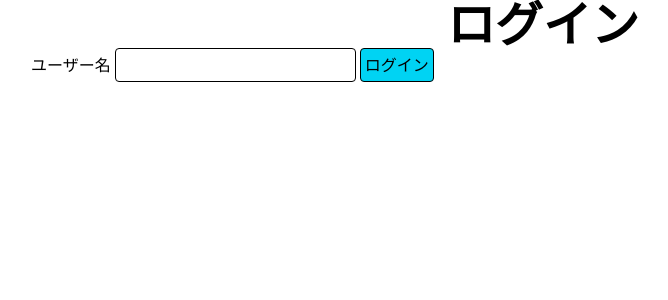
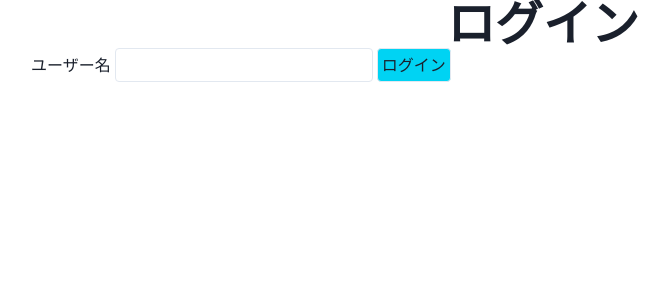
Before and after one commit to komishin/react-practice, a React app: page / in a window 1280 px wide. Shown: the top 300 px of the page, without its empty margins (97-765 px from the left). Built offline with nearby package versions, Linux system fonts and the light colour scheme.

Commit message:
ChakraProviderの導入

```diff
--- a/package.json
+++ b/package.json
@@ -44,7 +44,11 @@
     "webpack-dev-server": "5.2.3"
   },
   "dependencies": {
+    "@chakra-ui/react": "2.10.9",
+    "@emotion/react": "11.14.0",
+    "@emotion/styled": "11.14.1",
     "@tailwindcss/postcss": "^4.1.18",
+    "framer-motion": "12.34.0",
     "react": "19.2.4",
     "react-dom": "19.2.4"
   }
--- a/src/js/index.tsx
+++ b/src/js/index.tsx
@@ -3,32 +3,13 @@ import { createRoot } from 'react-dom/client'
 import '../css/main.css'
 import { App } from './App'
 import { AuthProvider } from './contexts/AuthContext'
-
-// document.body.innerHTML = '<div id="app"></div>'
-
-// const todoItem = "掃除と洗濯"
-// // const element = <h1 className='hello'>Hello, World</h1>
-
-// const handleClick = () => {
-//     alert("ボタンがクリックされました")
-// }
-
-// const element = (
-//   <div>
-//     <h1>Hello, World</h1>
-//     <p>Reactの学習をしていきましょう&#xff01;</p>
-//     <p>{todoItem}</p>
-//     <button onClick={handleClick}>ボタン</button>
-//   </div>
-// )
-
-// const element = <h1>Task: {todoItem}</h1>
-
-// ReactDOM.render(<TodoItem task="掃除" deadline="明日まで"/>, document.getElementById('root'))
+import { ChakraProvider } from '@chakra-ui/react'
 
 const root = createRoot(document.getElementById('app')!)
 root.render(
-  <AuthProvider>
-    <App />
-  </AuthProvider>
+  <ChakraProvider>
+    <AuthProvider>
+      <App />
+    </AuthProvider>
+  </ChakraProvider>
 )
--- a/tsconfig.json
+++ b/tsconfig.json
@@ -1,8 +1,8 @@
 {
   "compilerOptions": {
     "target": "ES6",
-    "module": "ESNext",
-    "moduleResolution": "node",
+    "module": "nodeNext",
+    "moduleResolution": "nodeNext",
     "strict": true,
     "esModuleInterop": true,
     "skipLibCheck": true,
```
Also changed, not shown: 1 other file (tests, documents, lock files or other folders).
